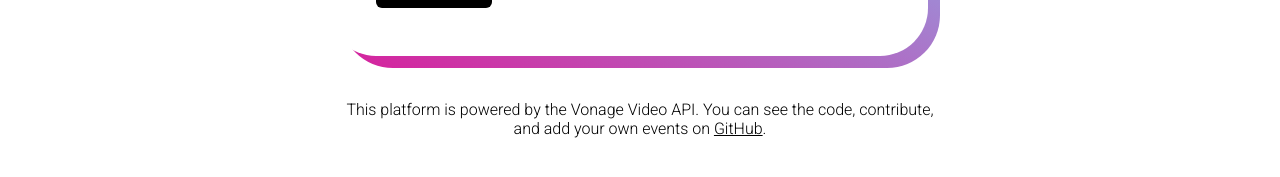
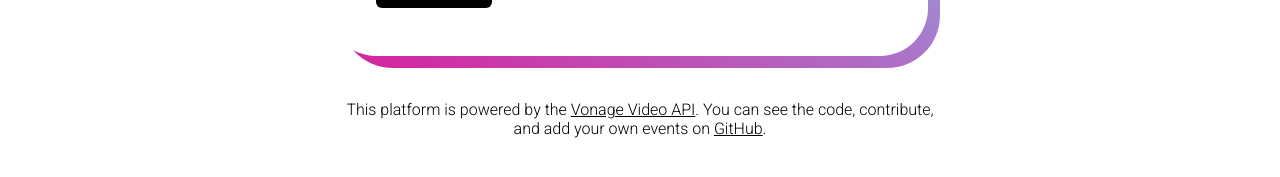
Before and after one commit to nexmo-community/social-cafe, a Nuxt app: page / in a window 1280 px wide. Shown: the part 301-478 px from the top of the page. Built offline with nearby package versions, Linux system fonts and the light colour scheme.

Commit message:
Added link to Voange Video API

```diff
--- a/pages/index.vue
+++ b/pages/index.vue
@@ -14,7 +14,7 @@
         </button>
       </div>
     </div>
-    <p>This platform is powered by the Vonage Video API. You can see the code, contribute, and add your own events on <a href="https://github.com/nexmo-community/social-cafe">GitHub</a>.</p>
+    <p>This platform is powered by the <a href="https://www.vonage.com/communications-apis/video/">Vonage Video API</a>. You can see the code, contribute, and add your own events on <a href="https://github.com/nexmo-community/social-cafe">GitHub</a>.</p>
   </div>
 </template>
 
```
